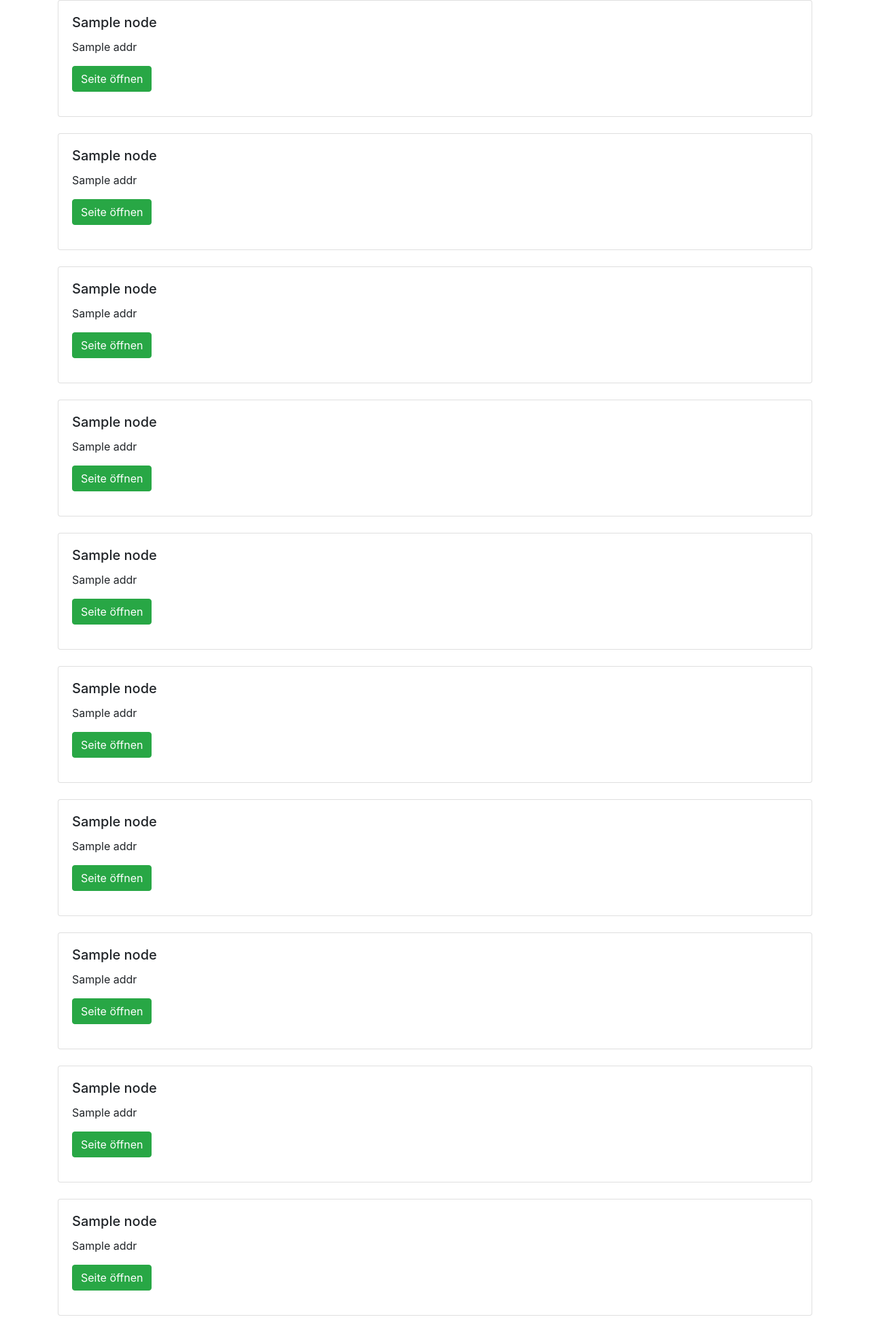
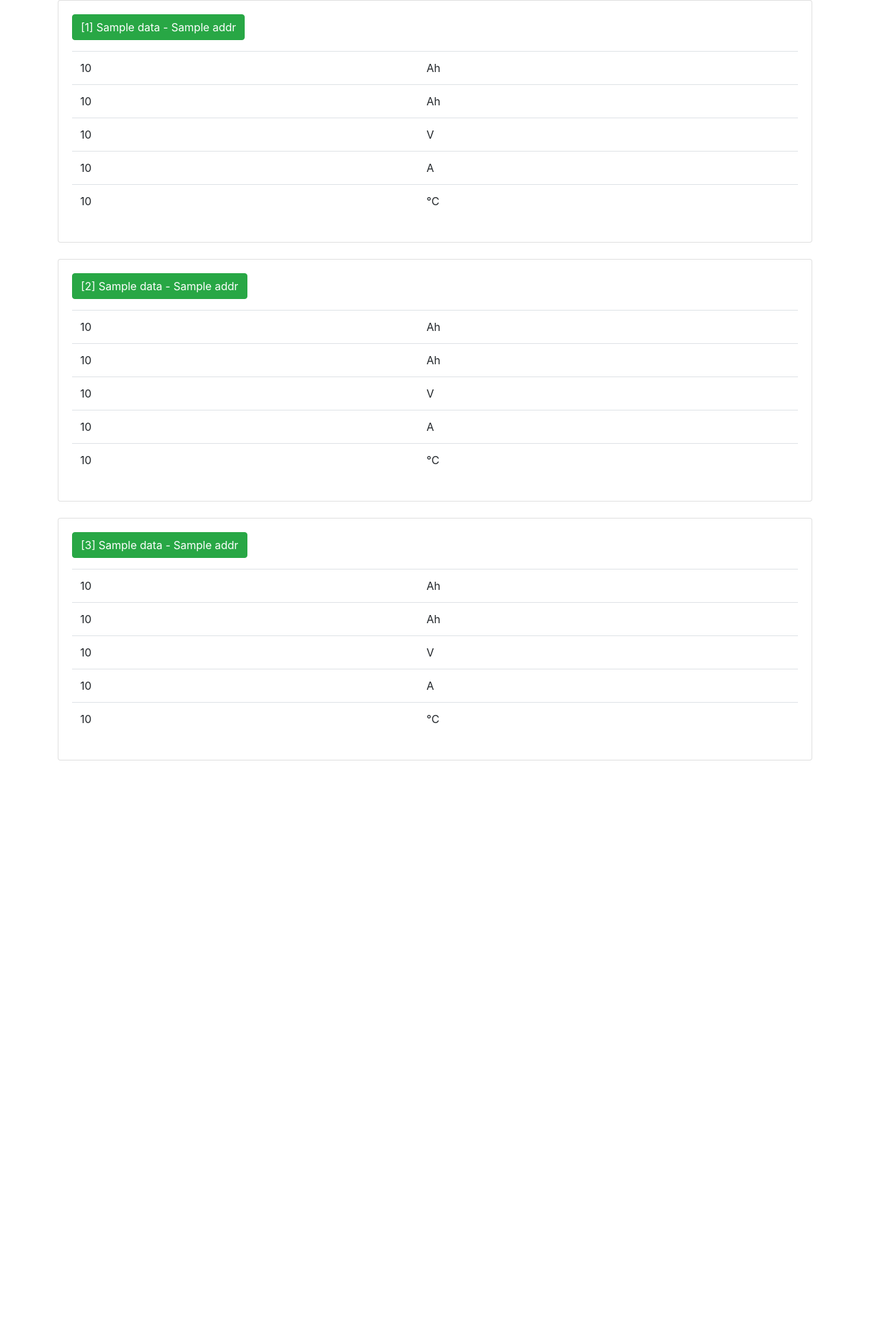
Before and after one commit to sosi-deadeye/raspberry-akku-server, a FastAPI app: template templates/nodes.html in a window 1280 px wide. Shown: the whole page at 68% size. After the commit the page ends 1119 px from the top, so only its background shows below. Run offline with FastAPI, Linux system fonts and the light colour scheme; the template is opened without the code that fills it: most values are stand-ins (such as "Sample title", 1, 10 or a date in 2020); parts of the project's set-up code (start-up, migrations or seed data) failed here and were passed over; some libraries are stand-ins or nearby versions.

Commit message:
Nodes verbessert

```diff
--- a/nodes.py
+++ b/nodes.py
@@ -62,7 +62,7 @@ class NodeListener(Thread):
             return
 
         client_data["last_seen"] = time.monotonic()
-        self.clients.add(client_addr, client_data)
+        self.clients.add(client_addr[0], client_data)
 
     def run(self):
         while True:
@@ -124,8 +124,7 @@ class NodeServer:
 
     @property
     def nodes(self):
-        current_nodes = self._nodes.nodes.copy()
-        return {payload["hostname"]: addr[0] for addr, payload in current_nodes.items()}
+        return self._nodes.nodes.copy()
 
 
 if __name__ == "__main__":
--- a/templates/nodes.html
+++ b/templates/nodes.html
@@ -11,16 +11,24 @@
 <div class="container">
     {% if nodes %}
         <div class="card-deck">
-            {%- for name, addr in nodes.items() %}
-                {%- for idx in range(10) %}
+            {%- for addr, data in nodes.items() %}
+                {%- for idx in range(1,4) %}
                     <div class="card mb-4">
                         <!-- <img class="card-img-top" src="..." alt="Card image cap"> -->
                         <div class="card-body">
-                            <h5 class="card-title">{{ name }}</h5>
-                            <p class="card-text">{{ addr }}</p>
-                            <p class="card-link btn btn-success" href="{{ 'http://' + addr + '/api/aktuelle_werte' }}">
-                                Seite öffnen</p>
-                        </div>
+<!--                        <h5 class="card-title">{{ data['hostname'] }} - {{ addr }}</h5> -->
+<!--                        <p class="card-text">{{ addr }}</p> -->
+                            <p class="card-link btn btn-success" type="button" onclick="location.href='{{ 'http://' + addr }}'">
+                                [{{ idx }}] {{ data['hostname'] }} - {{ addr }}
+                            </p>
+                        <!-- </div> -->
+                        <table class="table">
+                        <tr><td>{{ data['payload']['capacity'] }}</td><td>Ah</td></tr>
+                        <tr><td>{{ data['payload']['charge'] | round(1) }}</td><td>Ah</td></tr>
+                        <tr><td>{{ data['payload']['voltage'] | round(1)  }}</td><td>V</td></tr>
+                        <tr><td>{{ data['payload']['current'] | round(1) }}</td><td>A</td></tr>
+                        <tr><td>{{ data['payload']['temperature'] | round(1) }}</td><td>°C</td></tr>
+                        </table></div>
                     </div>
                     <div class="w-100 d-md-flex"><!-- wrap every 2 on sm--></div>
                 {% endfor -%}
```
